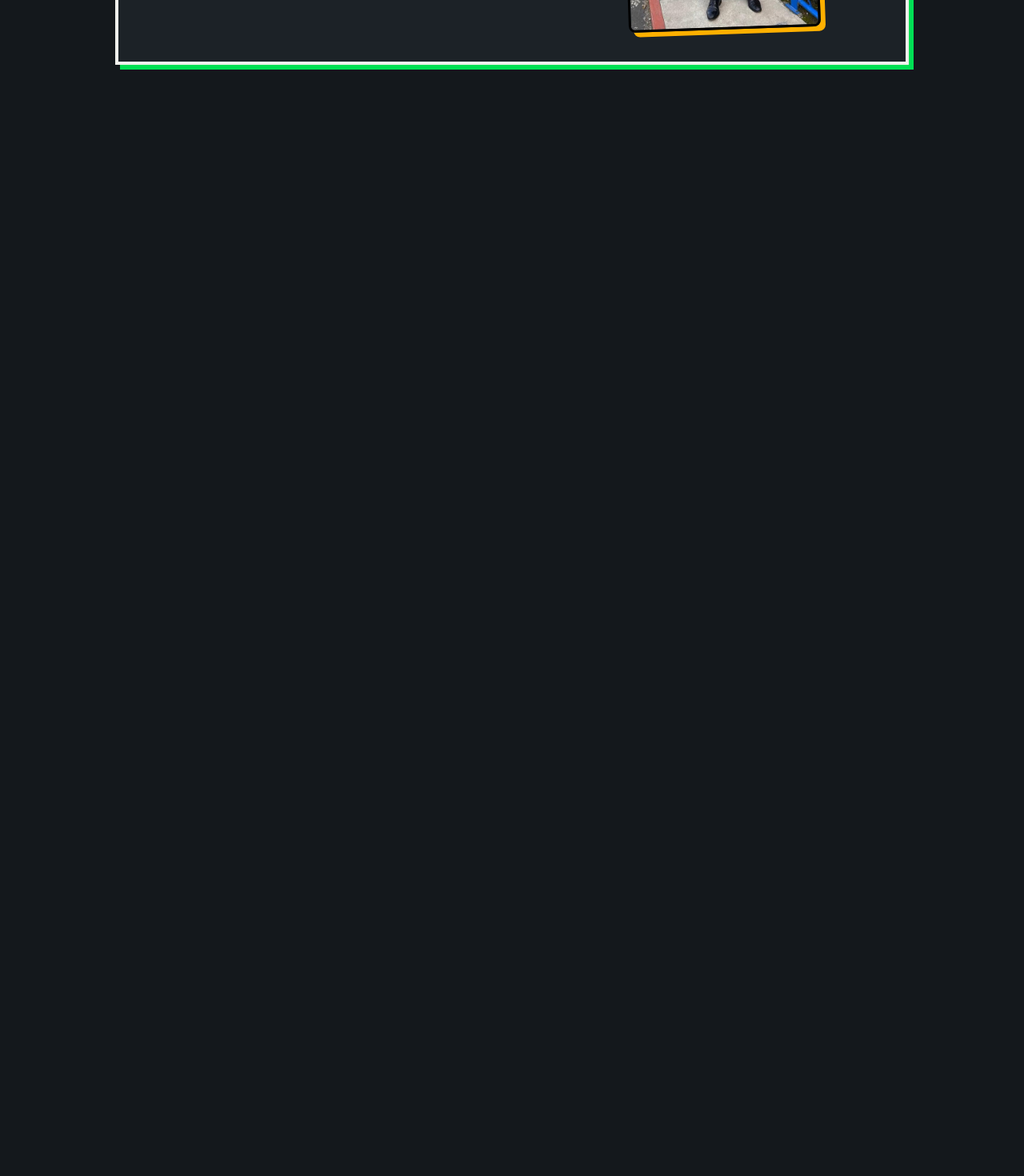
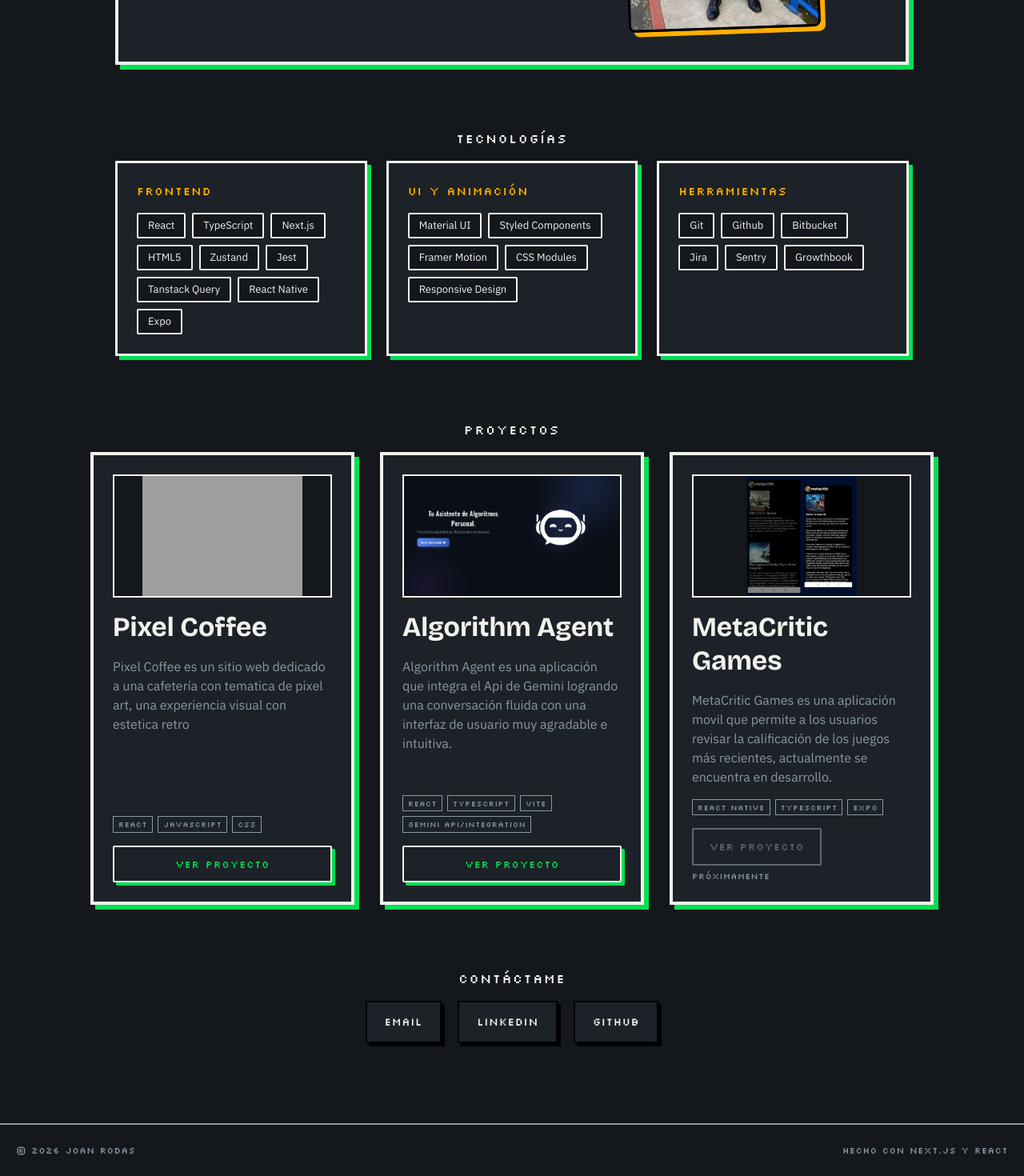
Before and after one commit to EstuardoR/joan-portafolio, a Next.js app: page / in a window 1280 px wide. Shown: the part 1220-2690 px from the top of the page at 80% size. Before the commit the page ends 1321 px from the top, so only its background shows below. Built offline with nearby package versions, Linux system fonts and the light colour scheme; grey boxes are pictures that could not be loaded; what @mui/material-nextjs would draw is missing.

Commit message:
feature: restructure Home component layout for improved organization and readability

```diff
--- a/src/app/page.tsx
+++ b/src/app/page.tsx
@@ -2,6 +2,10 @@ import Box from "@mui/material/Box";
 import { NavBar } from "./components/nav-bar/nav-bar";
 import { Hero } from "./components/hero/hero";
 import { AboutMe } from "./components/about-me/about-me";
+import { Tecnologias } from "./components/tecnologias/tecnologias";
+import { Proyectos } from "./components/proyectos/proyectos";
+import { Contacto } from "./components/contacto/contacto";
+import { Footer } from "./components/footer/footer";
 
 export default function Home() {
   return (
@@ -13,16 +17,12 @@ export default function Home() {
         }}
       >
         <Hero />
-        <Box
-          sx={{
-            display: "flex",
-            justifyContent: "flex-start",
-            alignItems: "center",
-          }}
-        >
-          <AboutMe />
-        </Box>
+        <AboutMe />
+        <Tecnologias />
+        <Proyectos />
+        <Contacto />
       </Box>
+      <Footer />
     </Box>
   );
 }
```
